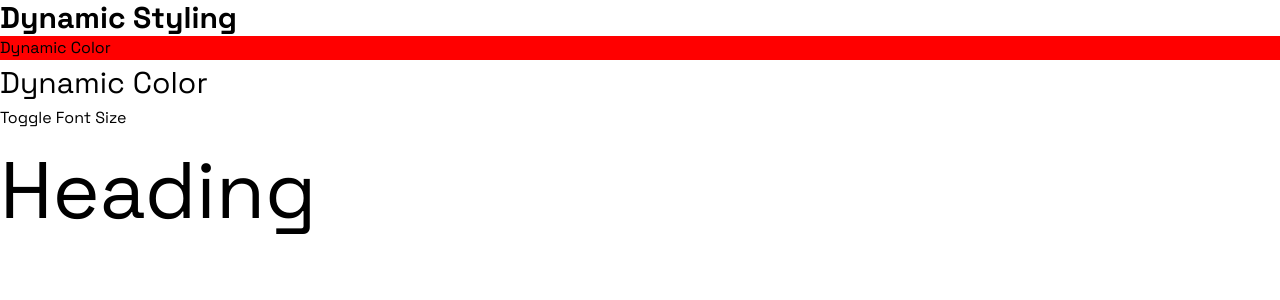
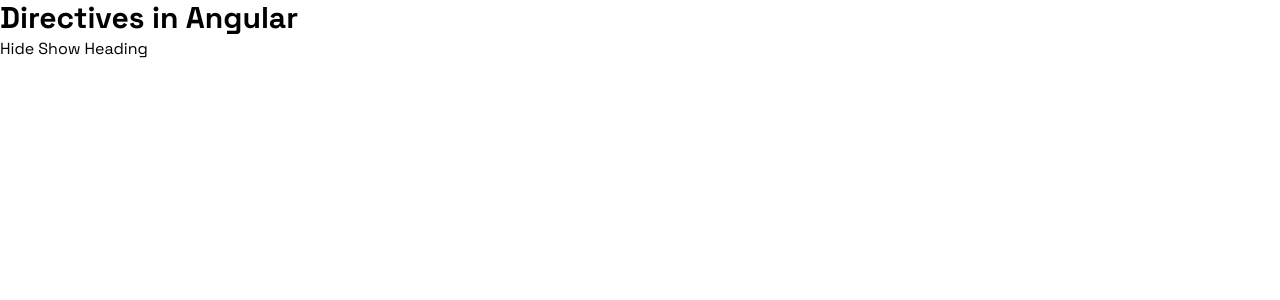
Before and after one commit to elishabhatti/angular-app, an Angular app: page / in a window 1280 px wide. Shown: the top 300 px of the page. Built offline with nearby package versions, Linux system fonts and the light colour scheme.

Commit message:
directive in angular ngif

```diff
--- a/src/app/app.html
+++ b/src/app/app.html
@@ -1,7 +1,4 @@
-<h1 class="text-3xl font-bold">Dynamic Styling</h1>
+<h1 class="text-3xl font-bold">Directives in Angular</h1>
 
-<h1 [style.backgroundColor]="bgColor">Dynamic Color</h1>
-<h1 [style.fontSize.px]="fontSize">Dynamic Color</h1>
-<button (click)="updateHeadingSize()">Toggle Font Size</button>
-
-<h1 [style.fontSize]="!zoom ? headingSizeBig : headingSizeSmall">Heading</h1>
+<button (click)="hideShowHeading()">Hide Show Heading</button>
+<h1 *ngIf="show">Heading</h1>
--- a/src/app/app.ts
+++ b/src/app/app.ts
@@ -1,20 +1,16 @@
+import { NgIf } from '@angular/common';
 import { Component } from '@angular/core';
 
 @Component({
   selector: 'app-root',
-  imports: [],
+  imports: [NgIf],
   templateUrl: './app.html',
   styleUrl: './app.css',
 })
 export class App {
-  bgColor: string = 'red';
-  fontSize: string = '30';
-  headingSizeBig: string = '80px';
-  headingSizeSmall: string = '40px';
+  show:boolean = false;
 
-  zoom: boolean = false;
-
-  updateHeadingSize() {
-    this.zoom = !this.zoom;
+  hideShowHeading() {
+    this.show = !this.show
   }
 }
```
